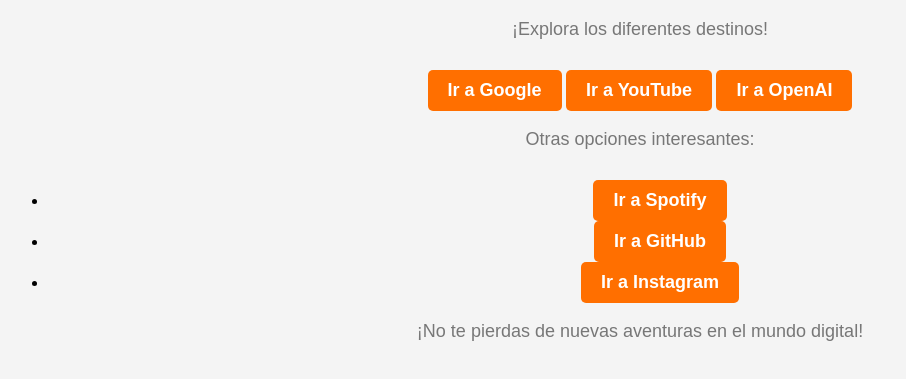
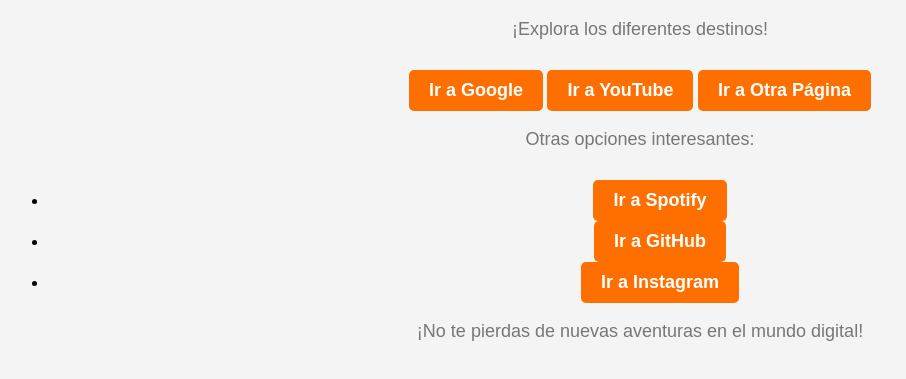
Before and after one commit to VirtualCoderyt/Proyectos, a plain HTML site: page segunda pagina web/Index.html in a window 1280 px wide. Shown: the part 111-490 px from the top of the page, without its empty margins (0-906 px from the left). Drawn offline with Linux system fonts and the light colour scheme.

Commit message:
Update Index.html

```diff
--- a/segunda pagina web/Index.html
+++ b/segunda pagina web/Index.html
@@ -45,8 +45,7 @@
 
   <a href="https://www.google.com" class="button">Ir a Google</a>
   <a href="https://www.youtube.com" class="button">Ir a YouTube</a>
-  <a href="https://www.openai.com" class="button">Ir a OpenAI</a>
-
+  <a href="otra_pagina.html" class="button">Ir a Otra Página</a>
   <p>Otras opciones interesantes:</p>
 
   <ul>
```
